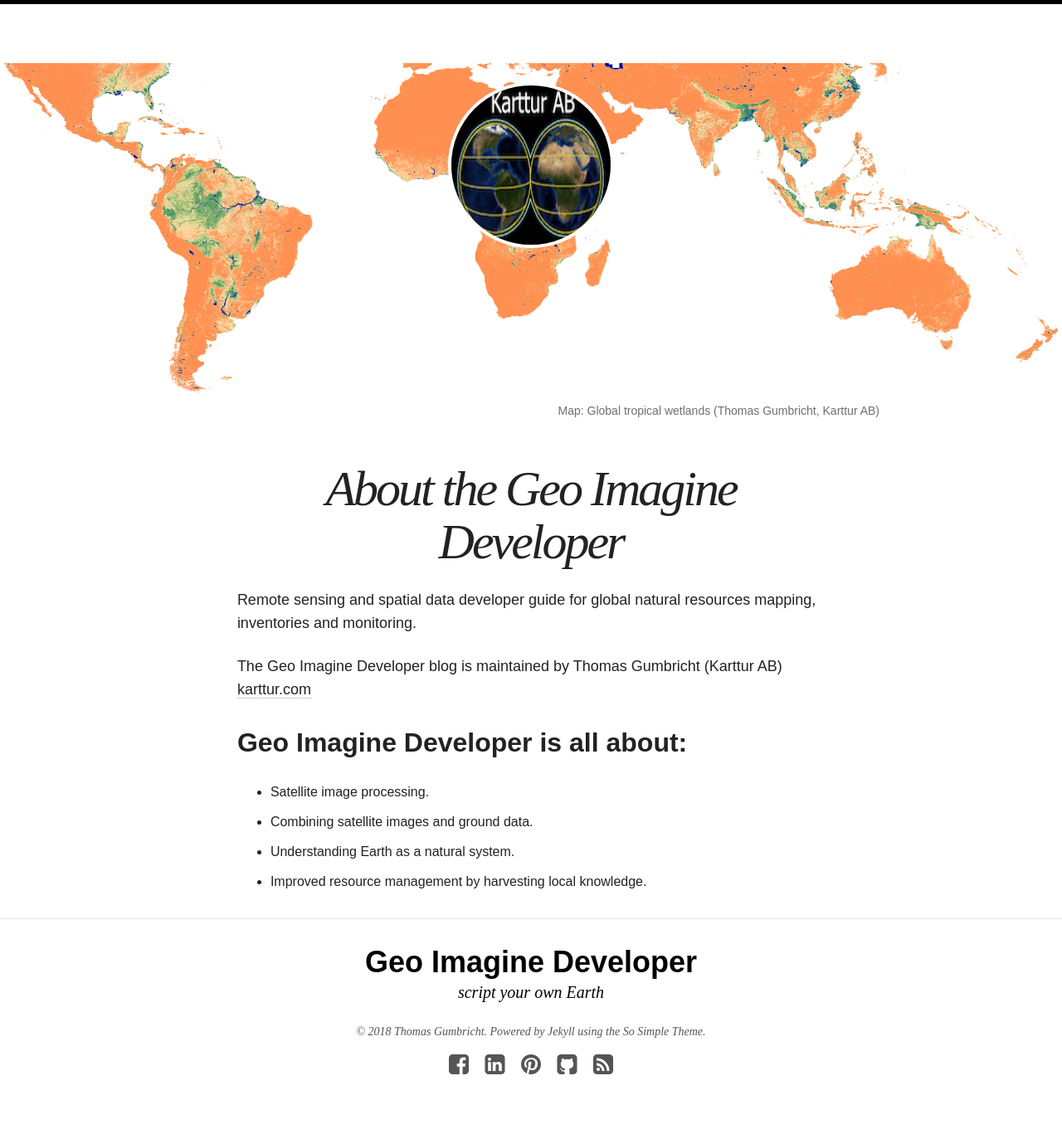
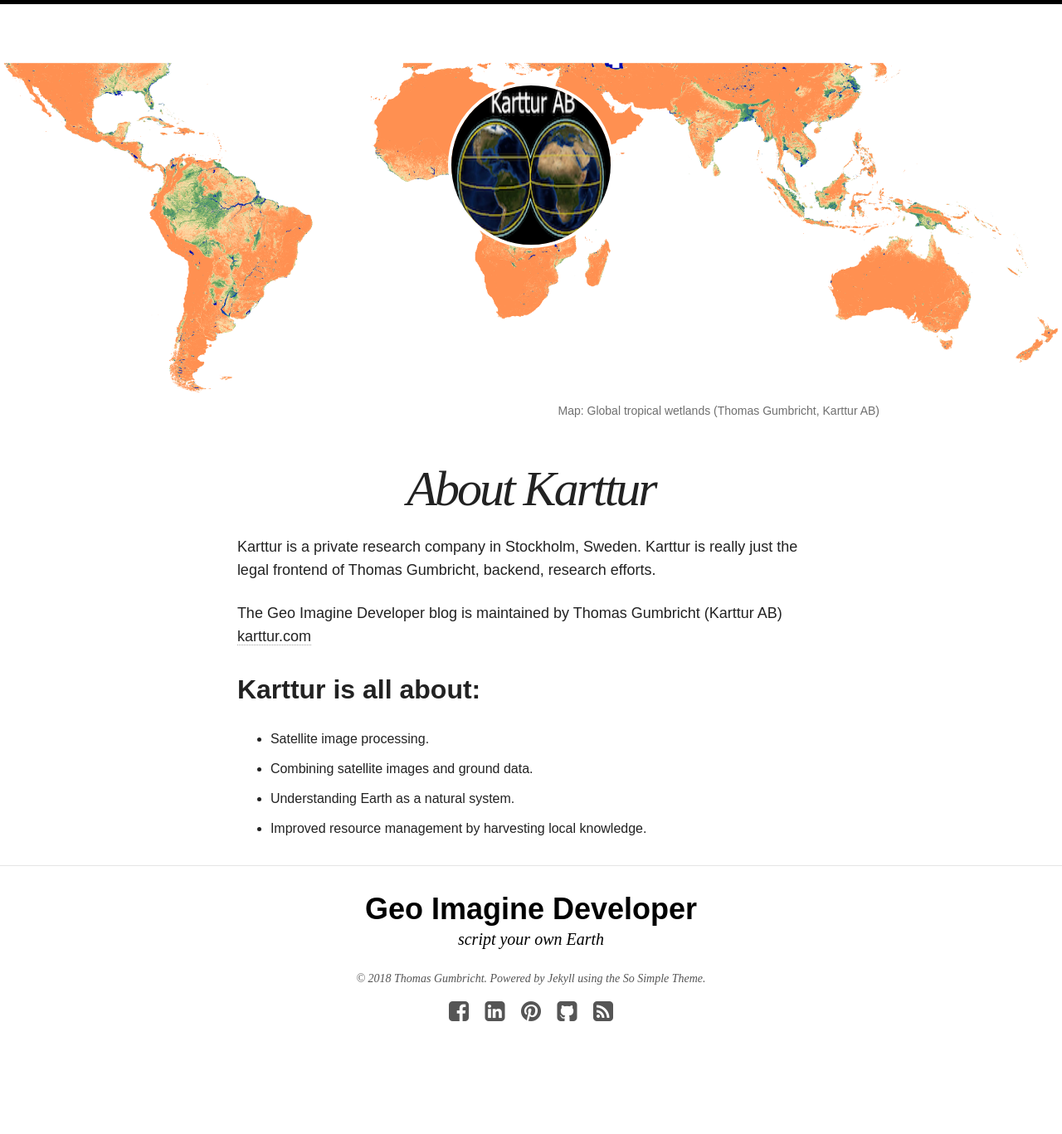
Before and after one commit to karttur/overview, a Jekyll site: the page built from about/index.md, in a window 1280 px wide. Shown: the whole page at 83% size. Built offline with Jekyll 4.4.1, drawn with Linux system fonts in a browser that asks for light colours; nearby versions of some CDN libraries; after the commit the page ends 1303 px from its top, so only the background shows below that.

Commit message:
About upadte

```diff
--- a/about/index.md
+++ b/about/index.md
@@ -1,7 +1,7 @@
 ---
 layout: page
-title: About the Geo Imagine Developer
-excerpt: "Geo Imagine Developer - script your own Earth"
+title: About Karttur
+excerpt: "Karttur is a private research company in Stockholm, Sweden"
 modified: 2017-12-24T19:44:38.564948-04:00
 image:
   feature: tropwetlandmap.png
@@ -9,11 +9,12 @@
   #creditlink: http://wegraphics.net/downloads/free-ultimate-blurred-background-pack/
 ---
 
-Remote sensing and spatial data developer guide for global natural resources mapping, inventories and monitoring.
+
+Karttur is a private research company in Stockholm, Sweden. Karttur is really just the legal frontend of Thomas Gumbricht, backend, research efforts.
 
 The Geo Imagine Developer blog is maintained by Thomas Gumbricht (Karttur AB) [karttur.com](https://karttur.com/)
 
-## Geo Imagine Developer is all about:
+## Karttur is all about:
 
 * Satellite image processing.
 * Combining satellite images and ground data.
```
